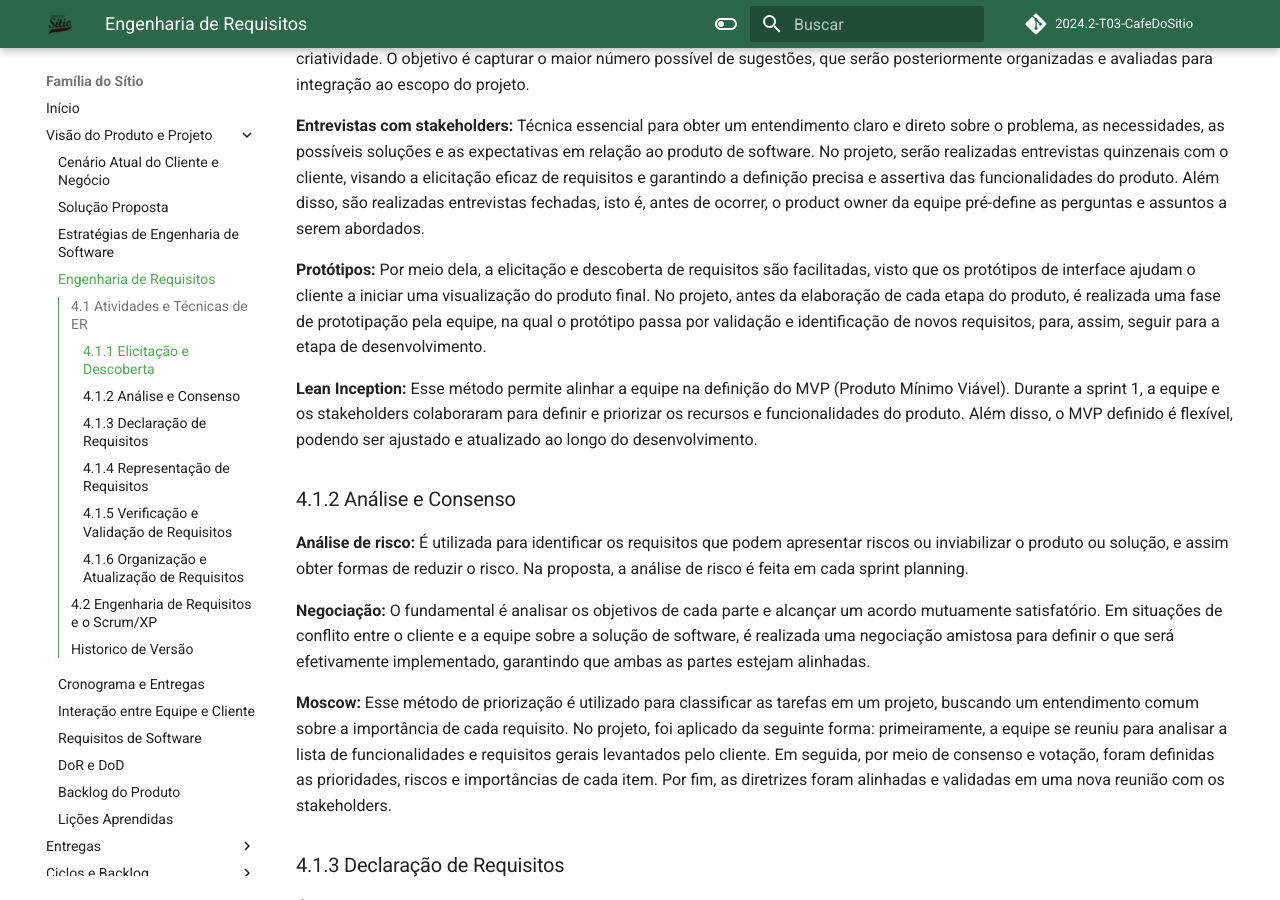
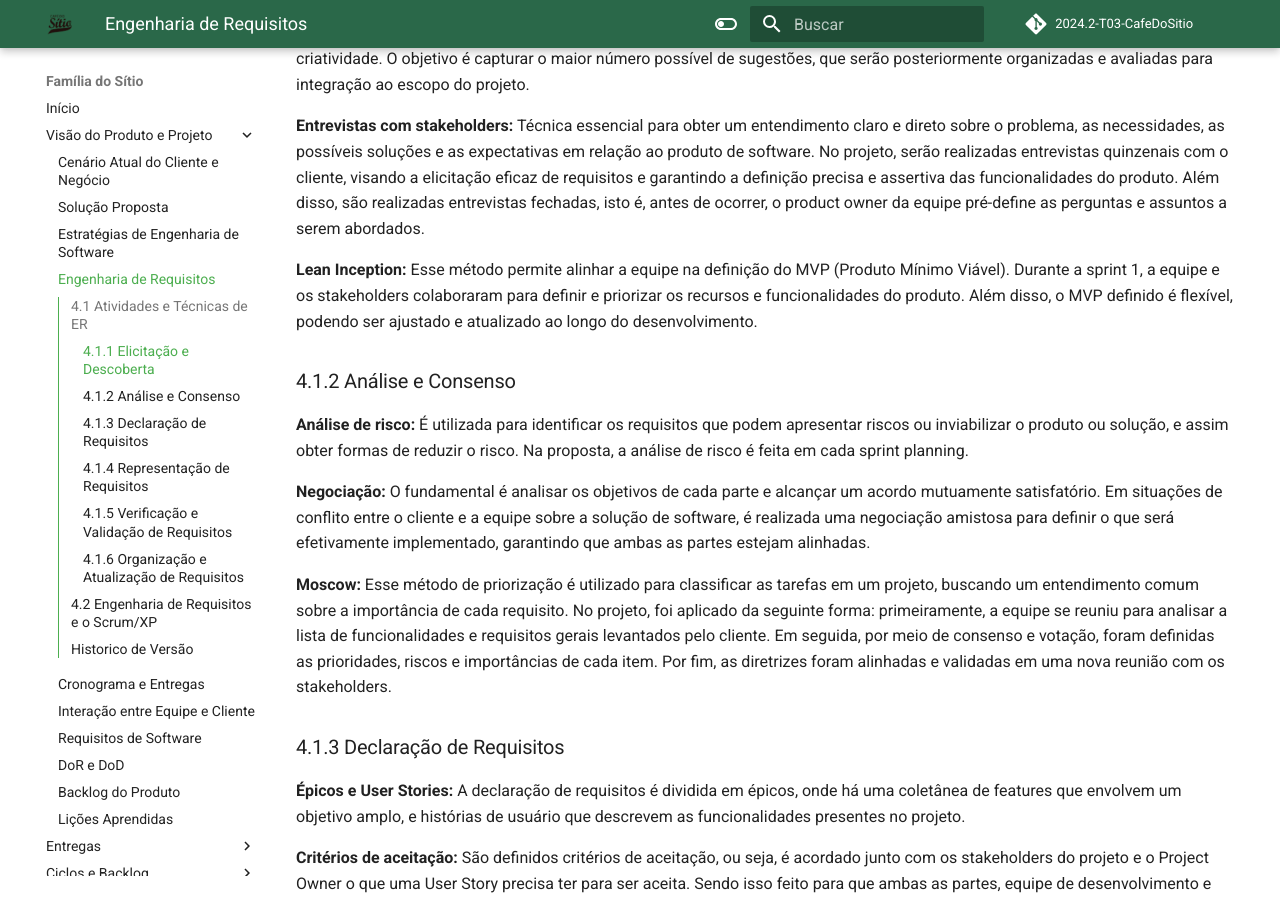
Before and after one commit to mdsreq-fga-unb/2024.2-T03-CafeDoSitio, an MkDocs documentation site: the page built from docs/sections/2-docPage/4-engenhariaRequisitos.md, in a window 1280 px wide and 900 px high, scrolled down 400 px. Built offline with MkDocs 1.6.1 and Material for MkDocs 9.7.7, drawn with Linux system fonts in a browser that asks for light colours; comment, search, counter and statistics services are not loaded.

```diff
--- a/docs/sections/2-docPage/4-engenhariaRequisitos.md
+++ b/docs/sections/2-docPage/4-engenhariaRequisitos.md
@@ -9,8 +9,6 @@
 **Brainstorming:** Essa técnica é utilizada para estimular a geração de ideias e a discussão de possíveis soluções para o produto de software. No projeto, será aplicada por meio de reuniões colaborativas com a equipe, incentivando a livre expressão de ideias e a criatividade. O objetivo é capturar o maior número possível de sugestões, que serão posteriormente organizadas e avaliadas para integração ao escopo do projeto.
 
 **Entrevistas com stakeholders:** Técnica essencial para obter um entendimento claro e direto sobre o problema, as necessidades, as possíveis soluções e as expectativas em relação ao produto de software. No projeto, serão realizadas entrevistas quinzenais com o cliente, visando a elicitação eficaz de requisitos e garantindo a definição precisa e assertiva das funcionalidades do produto. Além disso, são realizadas entrevistas fechadas, isto é, antes de ocorrer, o product owner da equipe pré-define as perguntas e assuntos a serem abordados.
-
-**Protótipos:** Por meio dela, a elicitação e descoberta de requisitos são facilitadas, visto que os protótipos de interface ajudam o cliente a iniciar uma visualização do produto final. No projeto, antes da elaboração de cada etapa do produto, é realizada uma fase de prototipação pela equipe, na qual o protótipo passa por validação e identificação de novos requisitos, para, assim, seguir para a etapa de desenvolvimento.
 
 **Lean Inception:** Esse método permite alinhar a equipe na definição do MVP (Produto Mínimo Viável). Durante a sprint 1, a equipe e os stakeholders colaboraram para definir e priorizar os recursos e funcionalidades do produto. Além disso, o MVP definido é flexível, podendo ser ajustado e atualizado ao longo do desenvolvimento.
 
```
Also changed, not shown: docs/sections/2-docPage/7-Requisitos.md (+0 -2 lines).
